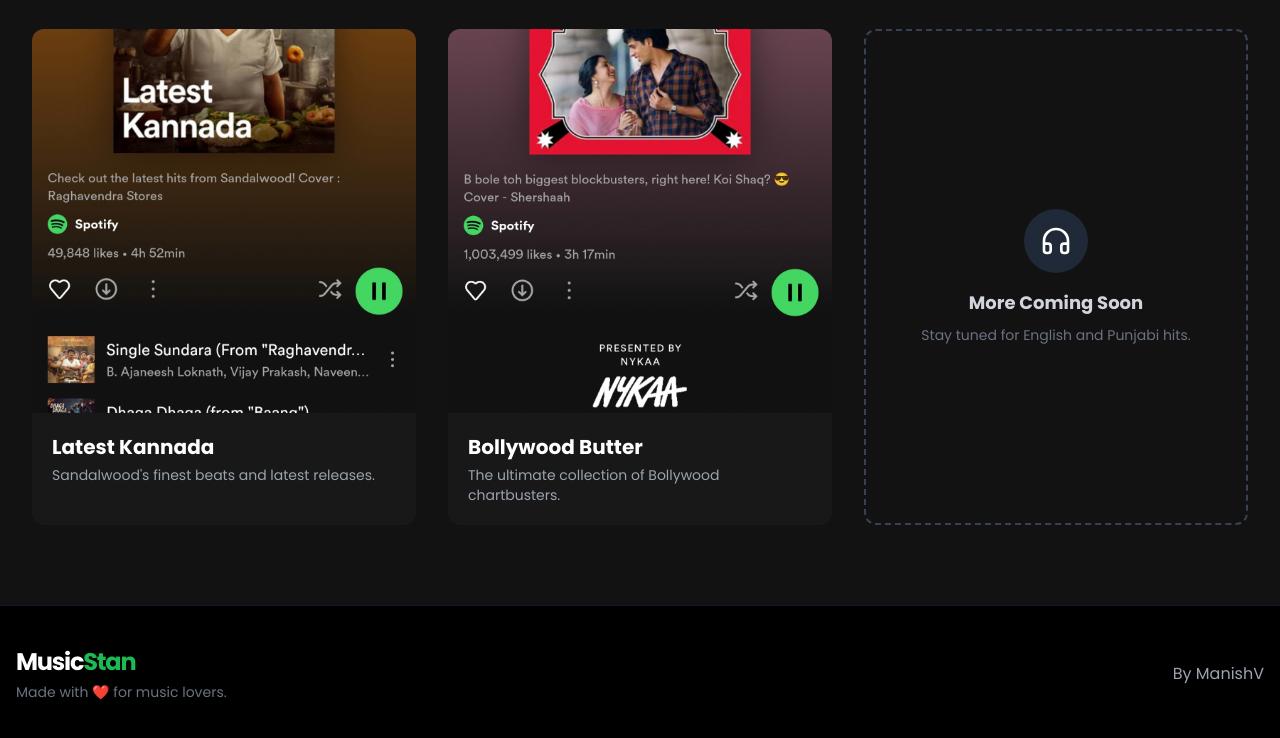
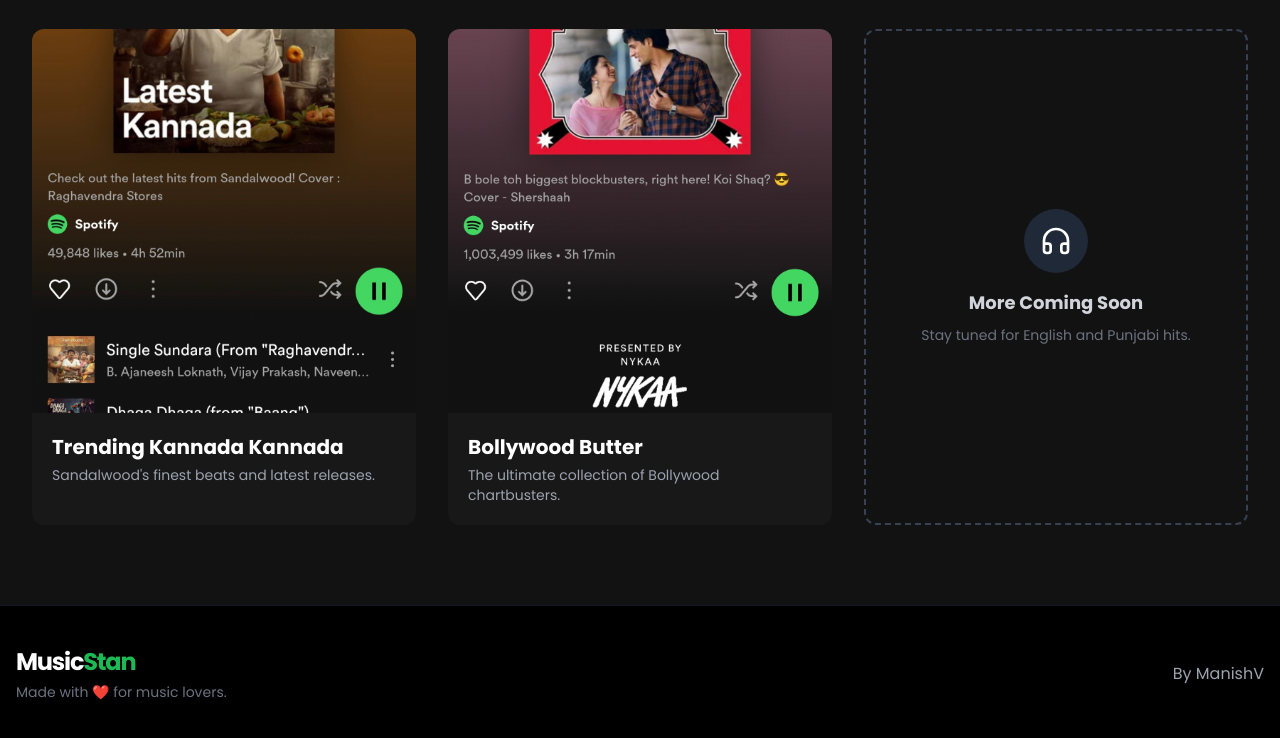
Before and after one commit to manishvenki/MusicStanRepo, a plain HTML site: page index.html in a window 1280 px wide. Shown: the part 1188-1926 px from the top of the page. Drawn offline with nearby package versions, Linux system fonts and the light colour scheme.

Commit message:
Trending

```diff
--- a/index.html
+++ b/index.html
@@ -199,7 +199,7 @@
                     </div>
                 </div>
                 <div class="p-5">
-                    <h3 class="text-xl font-bold mb-1 text-white">Latest Kannada</h3>
+                    <h3 class="text-xl font-bold mb-1 text-white">Trending Kannada Kannada</h3>
                     <p class="text-sm text-gray-400 line-clamp-2">Sandalwood's finest beats and latest releases.</p>
                 </div>
             </a>
```
